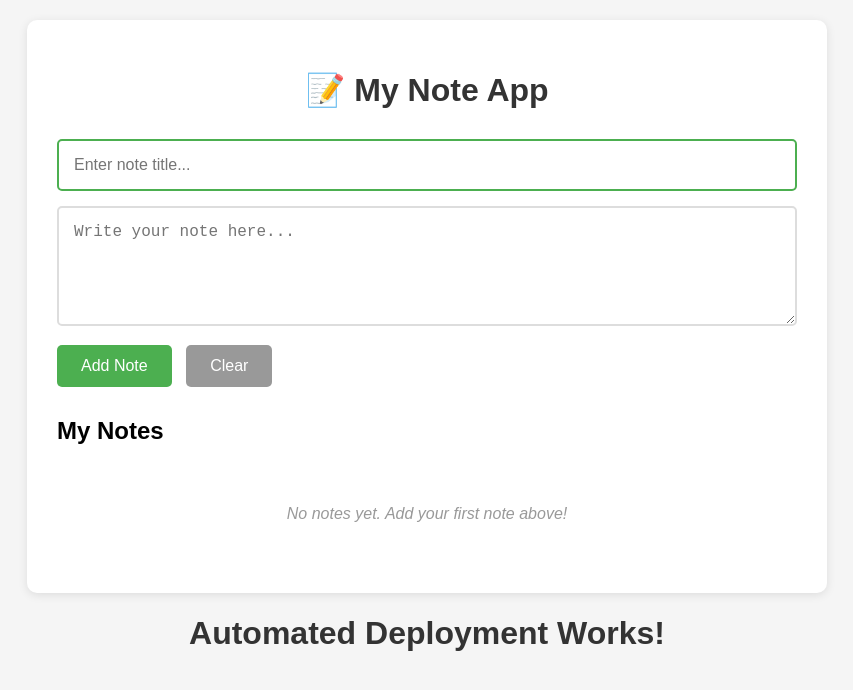
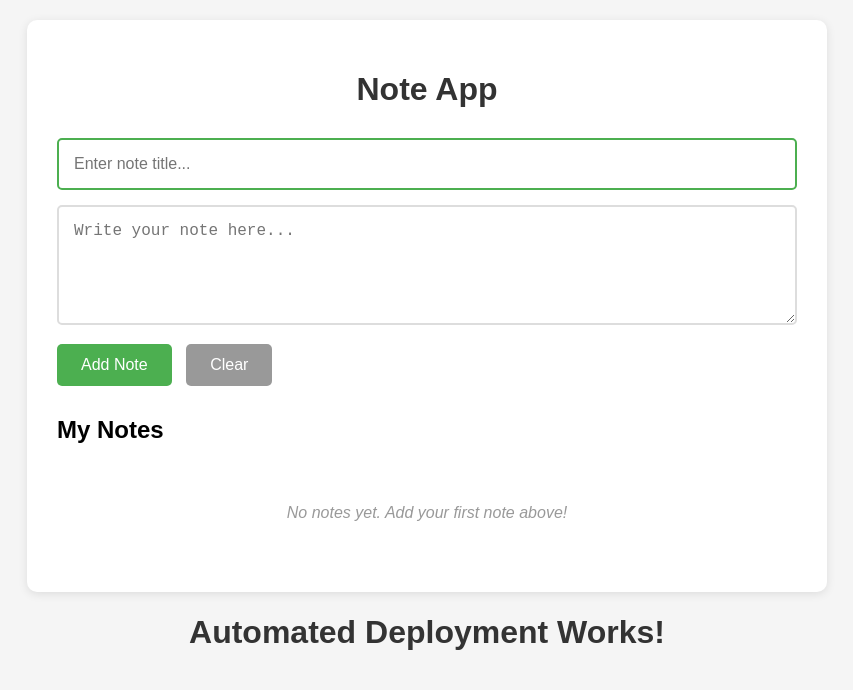
Before and after one commit to Sarandeep1202/note-app, a website: page index.html in a window 1280 px wide. Shown: the whole page, without its empty margins (213-1066 px from the left). Drawn offline with Linux system fonts and the light colour scheme.

Commit message:
Test auto deployment

```diff
--- a/index.html
+++ b/index.html
@@ -8,7 +8,7 @@
 </head>
 <body>
     <div class="container">
-        <h1>📝 My Note App</h1>
+        <h1> Note App</h1>
 
         <!-- Form to add new notes -->
         <div class="note-form">
```
